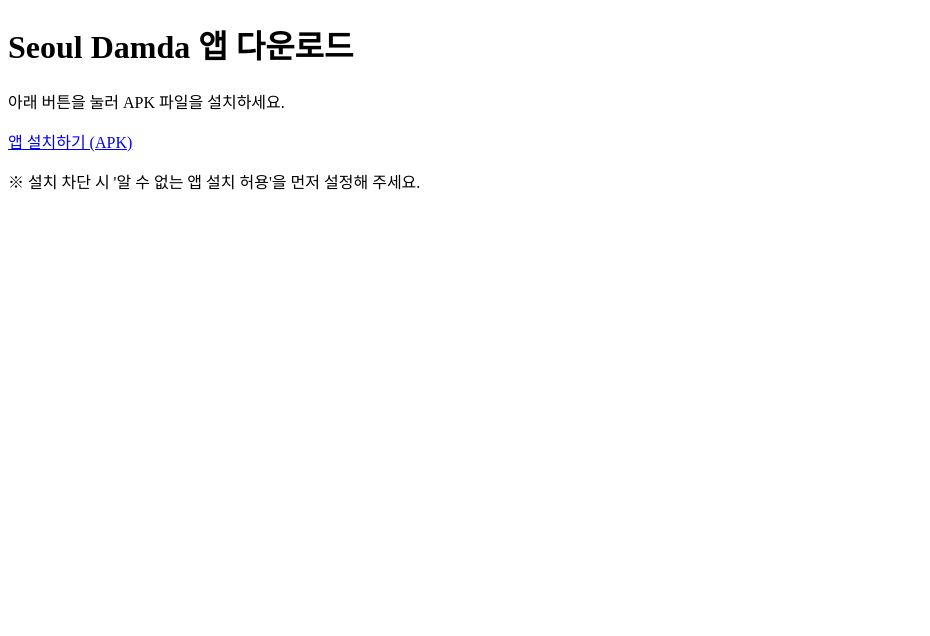
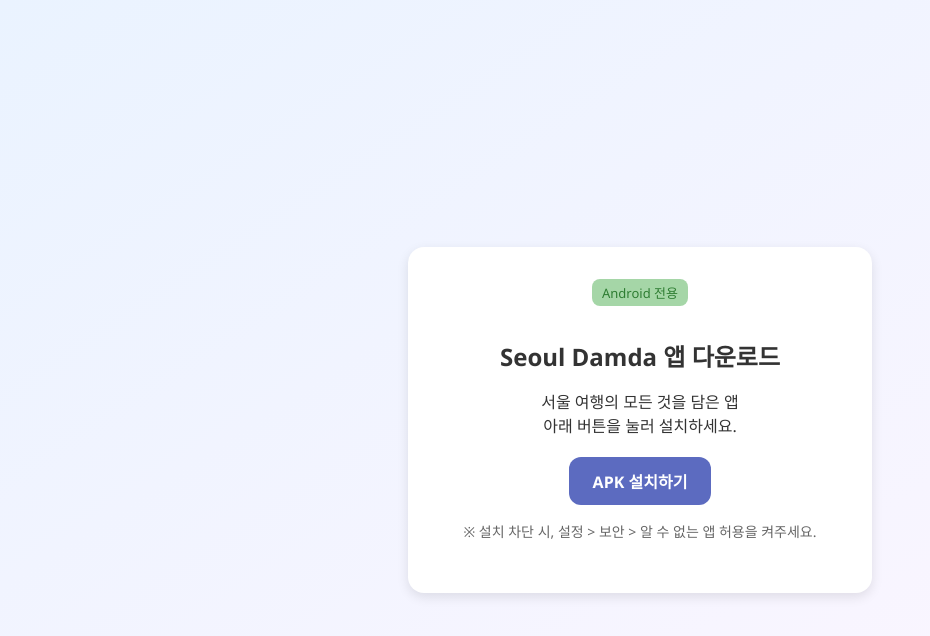
Before and after one commit to sshgts0209/seoul_damda_apk, a plain HTML site: page docs/index.html in a window 1280 px wide. Shown: the whole page, without its empty margins (0-930 px from the left). Drawn offline with Linux system fonts and the light colour scheme.

Commit message:
Styled Android-only install page

```diff
--- a/docs/index.html
+++ b/docs/index.html
@@ -1,15 +1,86 @@
 <!DOCTYPE html>
 <html lang="ko">
 <head>
-  <meta charset="UTF-8">
-  <title>Seoul Damda 앱 다운로드</title>
+  <meta charset="UTF-8" />
+  <meta name="viewport" content="width=device-width, initial-scale=1.0" />
+  <title>Seoul Damda 앱 설치</title>
+  <style>
+    body {
+      font-family: 'Segoe UI', sans-serif;
+      background: linear-gradient(to bottom right, #eaf3ff, #fef6ff);
+      color: #333;
+      display: flex;
+      flex-direction: column;
+      align-items: center;
+      justify-content: center;
+      height: 100vh;
+      margin: 0;
+      padding: 20px;
+      text-align: center;
+    }
+
+    .container {
+      background: white;
+      border-radius: 16px;
+      box-shadow: 0 4px 12px rgba(0, 0, 0, 0.1);
+      padding: 32px;
+      max-width: 400px;
+      width: 100%;
+    }
+
+    h1 {
+      font-size: 24px;
+      margin-bottom: 8px;
+    }
+
+    p {
+      font-size: 16px;
+      margin-bottom: 20px;
+    }
+
+    .download-btn {
+      display: inline-block;
+      background: #5c6bc0;
+      color: white;
+      font-weight: bold;
+      padding: 12px 24px;
+      border-radius: 12px;
+      text-decoration: none;
+      transition: background 0.3s;
+    }
+
+    .download-btn:hover {
+      background: #3f51b5;
+    }
+
+    .note {
+      margin-top: 16px;
+      font-size: 14px;
+      color: #666;
+    }
+
+    .badge {
+      background: #a5d6a7;
+      color: #2e7d32;
+      padding: 4px 10px;
+      border-radius: 8px;
+      font-size: 13px;
+      display: inline-block;
+      margin-bottom: 16px;
+    }
+  </style>
 </head>
 <body>
-  <h1>Seoul Damda 앱 다운로드</h1>
-  <p>아래 버튼을 눌러 APK 파일을 설치하세요.</p>
-  <a href="https://drive.google.com/uc?export=download&id=1gK1dR5vCpwVF0lZ9nXS24rBxZp2jH8Kx" target="_blank">
-    앱 설치하기 (APK)
-  </a>
-  <p>※ 설치 차단 시 '알 수 없는 앱 설치 허용'을 먼저 설정해 주세요.</p>
+  <div class="container">
+    <div class="badge">Android 전용</div>
+    <h1>Seoul Damda 앱 다운로드</h1>
+    <p>서울 여행의 모든 것을 담은 앱<br>아래 버튼을 눌러 설치하세요.</p>
+    <a class="download-btn"
+       href="https://drive.google.com/uc?export=download&id=1gK1dR5vCpwVF0lZ9nXS24rBxZp2jH8Kx"
+       target="_blank">
+      APK 설치하기
+    </a>
+    <p class="note">※ 설치 차단 시, 설정 > 보안 > 알 수 없는 앱 허용을 켜주세요.</p>
+  </div>
 </body>
 </html>
```
